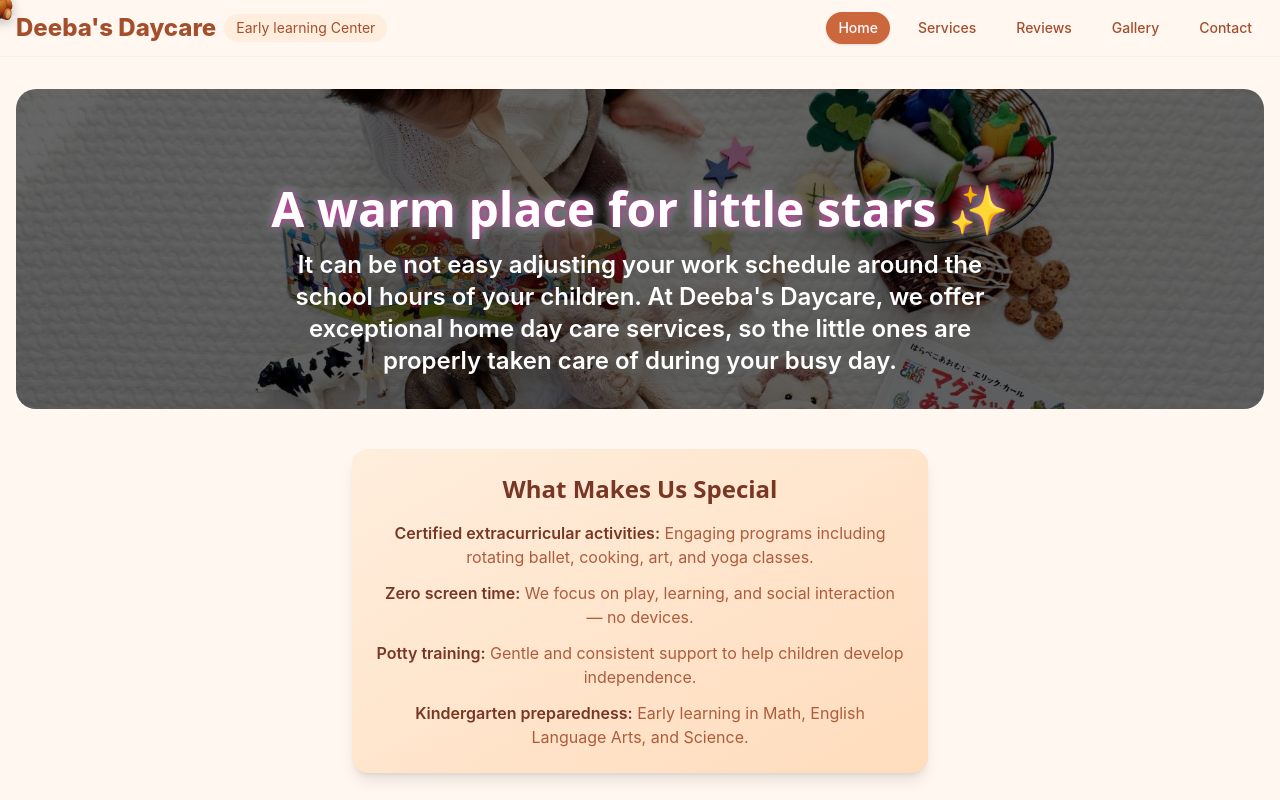
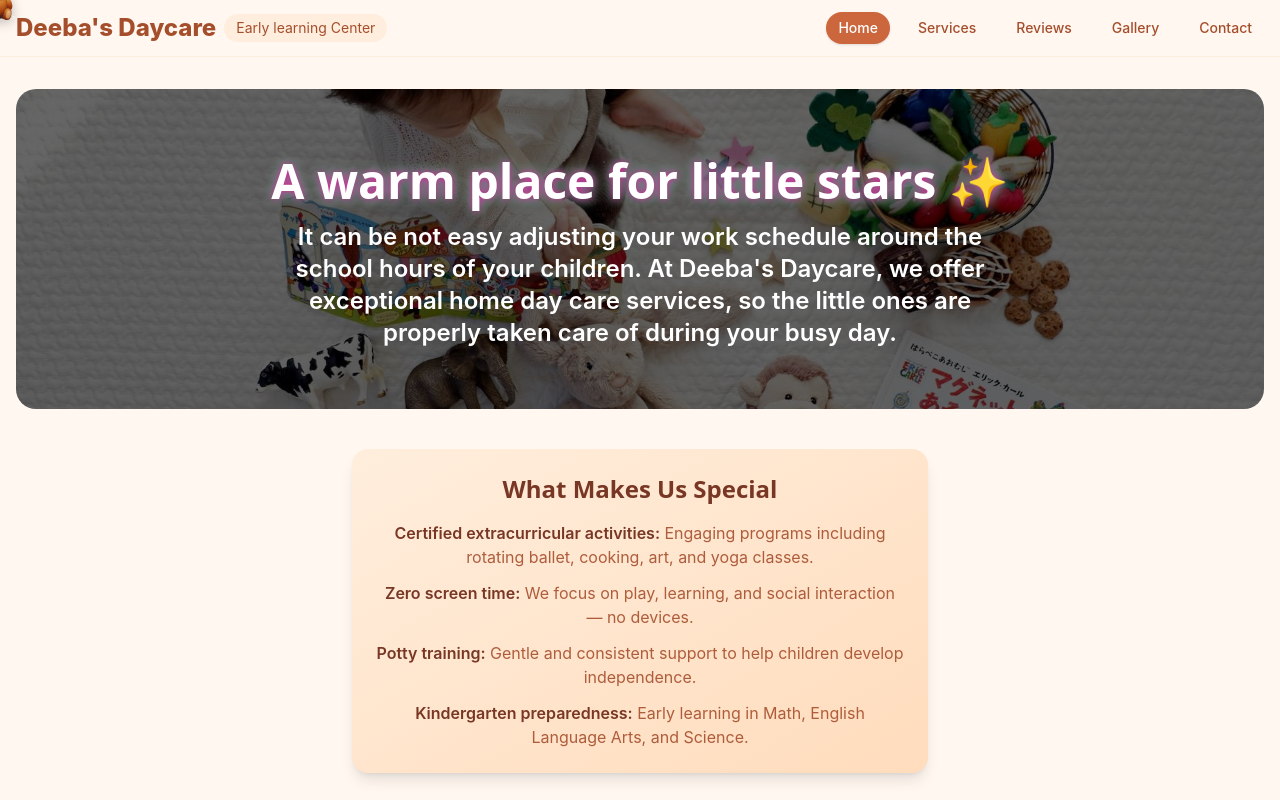
Before and after one commit to mz9201ju/deebasDayCare, a React (Vite) app: page /#/ in a window 1280 px wide. Shown: the top 800 px of the page. Built offline with nearby package versions, Linux system fonts and the light colour scheme.

Commit message:
updated home text alignment

```diff
--- a/src/pages/Home.jsx
+++ b/src/pages/Home.jsx
@@ -20,7 +20,7 @@ export default function Home() {
                 {/* Keep content visible above overlay */}
                 <div className="relative z-10 flex flex-col items-center justify-center h-full px-4 text-center">
                     <h1
-                        className="mt-16 text-3xl sm:text-5xl font-extrabold text-white drop-shadow-lg leading-tight"
+                        className="mt-2 text-3xl sm:text-5xl font-extrabold text-white drop-shadow-lg leading-tight"
                         style={{
                             textShadow:
                                 "0 0 8px #ff00ff, 0 0 12px #00ffff, 0 0 16px #ff0000, 0 0 20px #00ff00",
```
